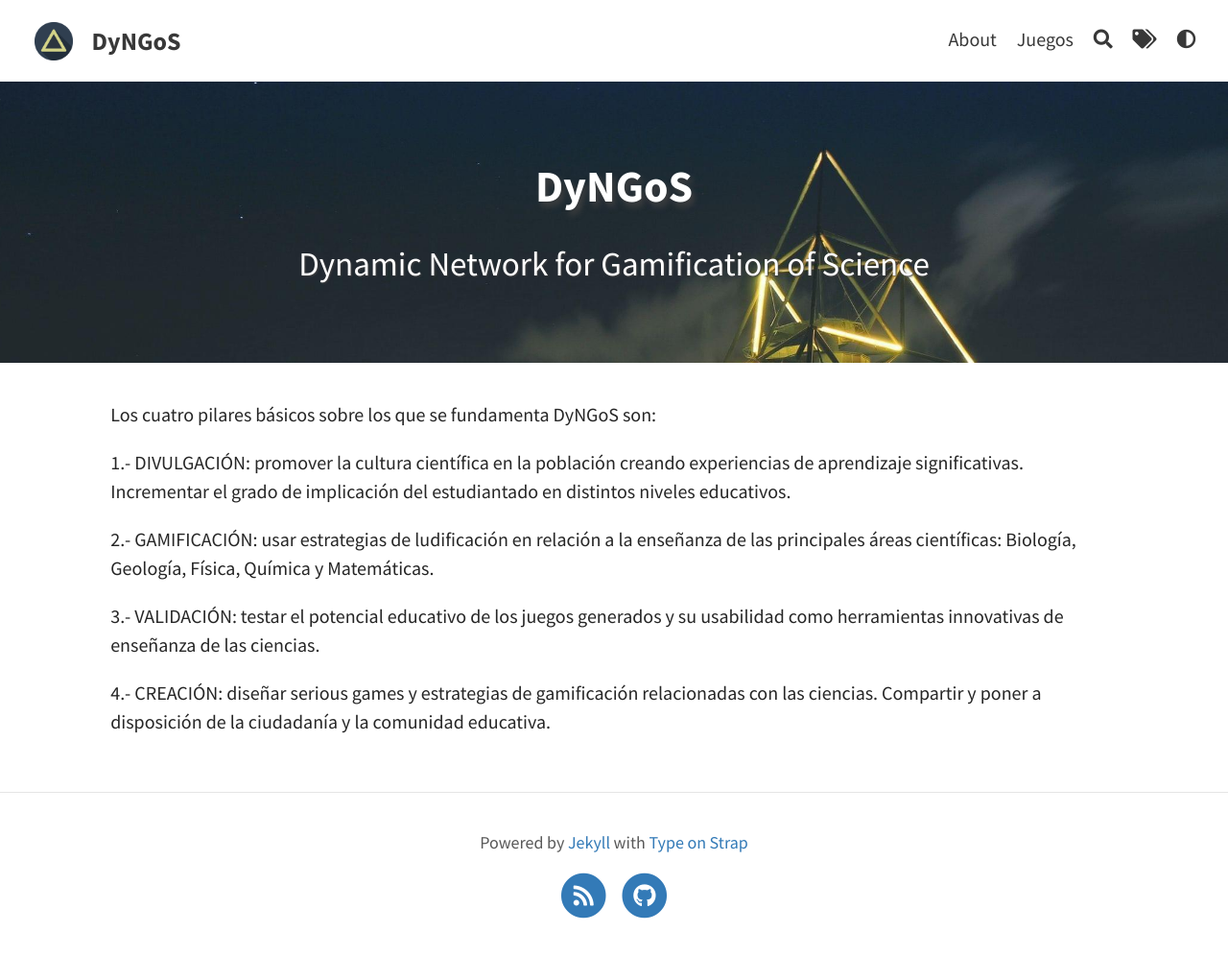
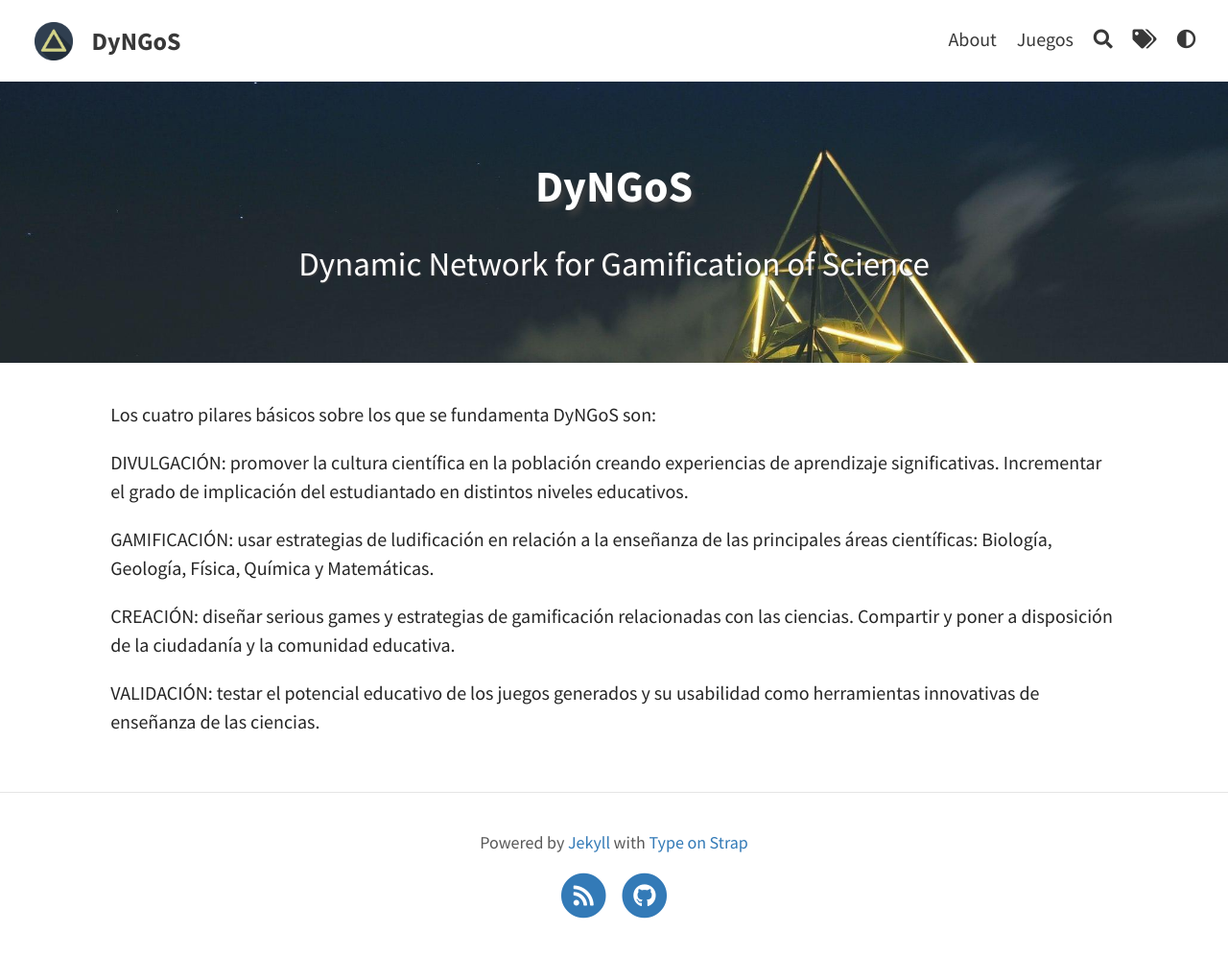
Before and after one commit to dyn-gos/dyn-gos.github.io, a Jekyll site: the page built from index.md, in a window 1280 px wide. Shown: the whole page at 96% size. Built offline with Jekyll 4.4.1, drawn with Linux system fonts in a browser that asks for light colours.

Commit message:
Update index.md

```diff
--- a/index.md
+++ b/index.md
@@ -9,10 +9,10 @@ hide: true                           # Prevent the page title to appear in the n
 
 Los cuatro pilares básicos sobre los que se fundamenta DyNGoS son:
 
-1.- DIVULGACIÓN: promover la cultura científica en la población creando experiencias de aprendizaje significativas. Incrementar el grado de implicación del estudiantado en distintos niveles educativos.
+DIVULGACIÓN: promover la cultura científica en la población creando experiencias de aprendizaje significativas. Incrementar el grado de implicación del estudiantado en distintos niveles educativos.
 
-2.- GAMIFICACIÓN: usar estrategias de ludificación en relación a la enseñanza de las principales áreas científicas: Biología, Geología, Física, Química y Matemáticas.
+GAMIFICACIÓN: usar estrategias de ludificación en relación a la enseñanza de las principales áreas científicas: Biología, Geología, Física, Química y Matemáticas.
 
-3.- VALIDACIÓN: testar el potencial educativo de los juegos generados y su usabilidad como herramientas innovativas de enseñanza de las ciencias.
+CREACIÓN: diseñar serious games y estrategias de gamificación relacionadas con las ciencias. Compartir y poner a disposición de la ciudadanía y la comunidad educativa.
 
-4.- CREACIÓN: diseñar serious games y estrategias de gamificación relacionadas con las ciencias. Compartir y poner a disposición de la ciudadanía y la comunidad educativa.
+VALIDACIÓN: testar el potencial educativo de los juegos generados y su usabilidad como herramientas innovativas de enseñanza de las ciencias.
```
